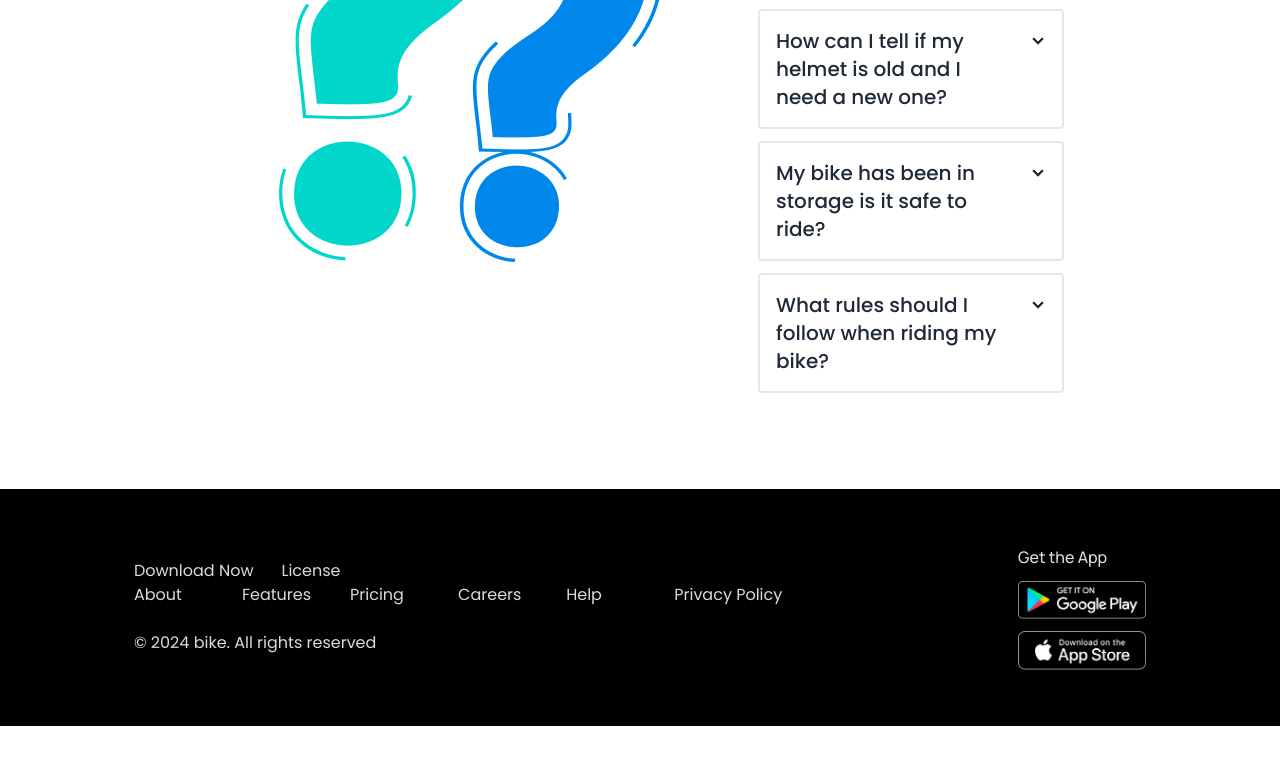
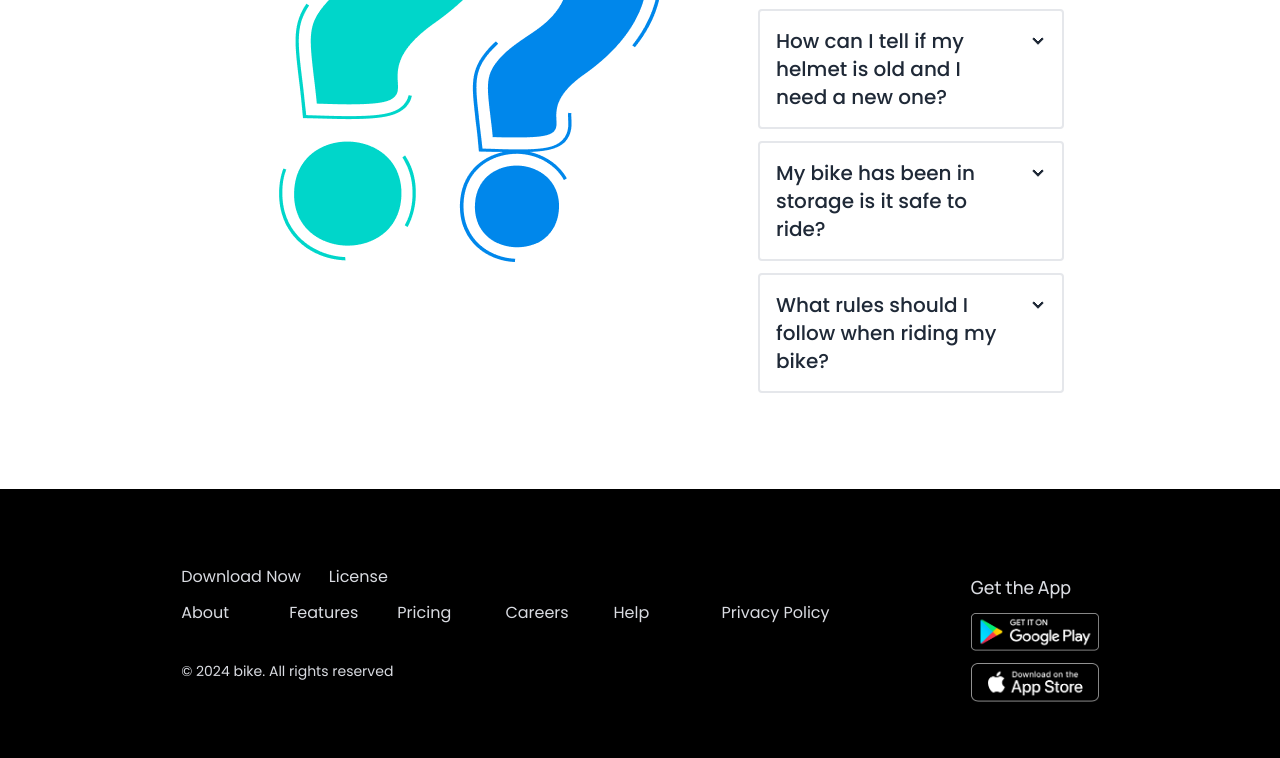
Before and after one commit to mdashraful24/daisyui-biker-zone, a plain HTML site: page index.html in a window 1280 px wide. Shown: the part 2989-3747 px from the top of the page. Before the commit the page ends 3715 px from the top, so only its background shows below. Drawn offline with nearby package versions, Linux system fonts and the light colour scheme.

Commit message:
biker zone work done

```diff
--- a/index.html
+++ b/index.html
@@ -216,7 +216,7 @@
                         <h2 class="card-title text-2xl font-semibold">2021 Honda CBR500R</h2>
                         <p class="mt-1 mb-5">Lorem ipsum dolor sit amet, consectetur adipiscing elit. Lacus, fermentum
                             amet faucibus sed
-                            id nisi lectus at.</p>
+                            id nisi rectus at.</p>
                         <div class="card-actions">
                             <button
                                 class="btn text-bike-primary bg-white  border-2 border-bike-primary text-base font-semibold px-6 rounded">Read
@@ -374,13 +374,13 @@
 
     <!-- Footer -->
     <footer
-        class="flex flex-col lg:flex-row lg:justify-around lg:items-center bg-black text-footer-color px-3 md:px-10 py-14 gap-12">
-        <aside>
+        class="flex flex-col lg:flex-row lg:justify-evenly lg:items-center bg-black text-footer-color px-3 md:px-10 py-14 space-y-7">
+        <aside class="space-y-3">
             <div class="flex gap-7">
                 <p>Download Now</p>
                 <p>License</p>
             </div>
-            <div class="grid grid-cols-3 lg:grid-cols-6 gap-2 md:gap-0">
+            <div class="grid grid-cols-3 lg:grid-cols-6">
                 <p>About</p>
                 <p>Features</p>
                 <p>Pricing</p>
@@ -389,18 +389,18 @@
                 <p>Privacy Policy</p>
             </div>
             <br>
-            <div>
+            <div class="hidden md:hidden lg:block text-sm">
                 <p>&copy; 2024 bike. All rights reserved</p>
             </div>
         </aside>
         <nav class="space-y-3">
-            <h6 class="manrope-font font-medium">Get the App</h6>
+            <h6 class="manrope-font text-lg font-medium">Get the App</h6>
             <div class="flex flex-col gap-4">
                 <a class="space-y-3">
                     <img class="w-32" src="./images/others/android.png" alt="">
                     <img class="w-32" src="./images/others/ios.png" alt="">
                 </a>
-                <div class="text-center mt-16 lg:hidden">
+                <div class="text-center mt-16 lg:hidden text-sm">
                     <p>&copy; 2024 bike. All rights reserved</p>
                 </div>
             </div>
```
